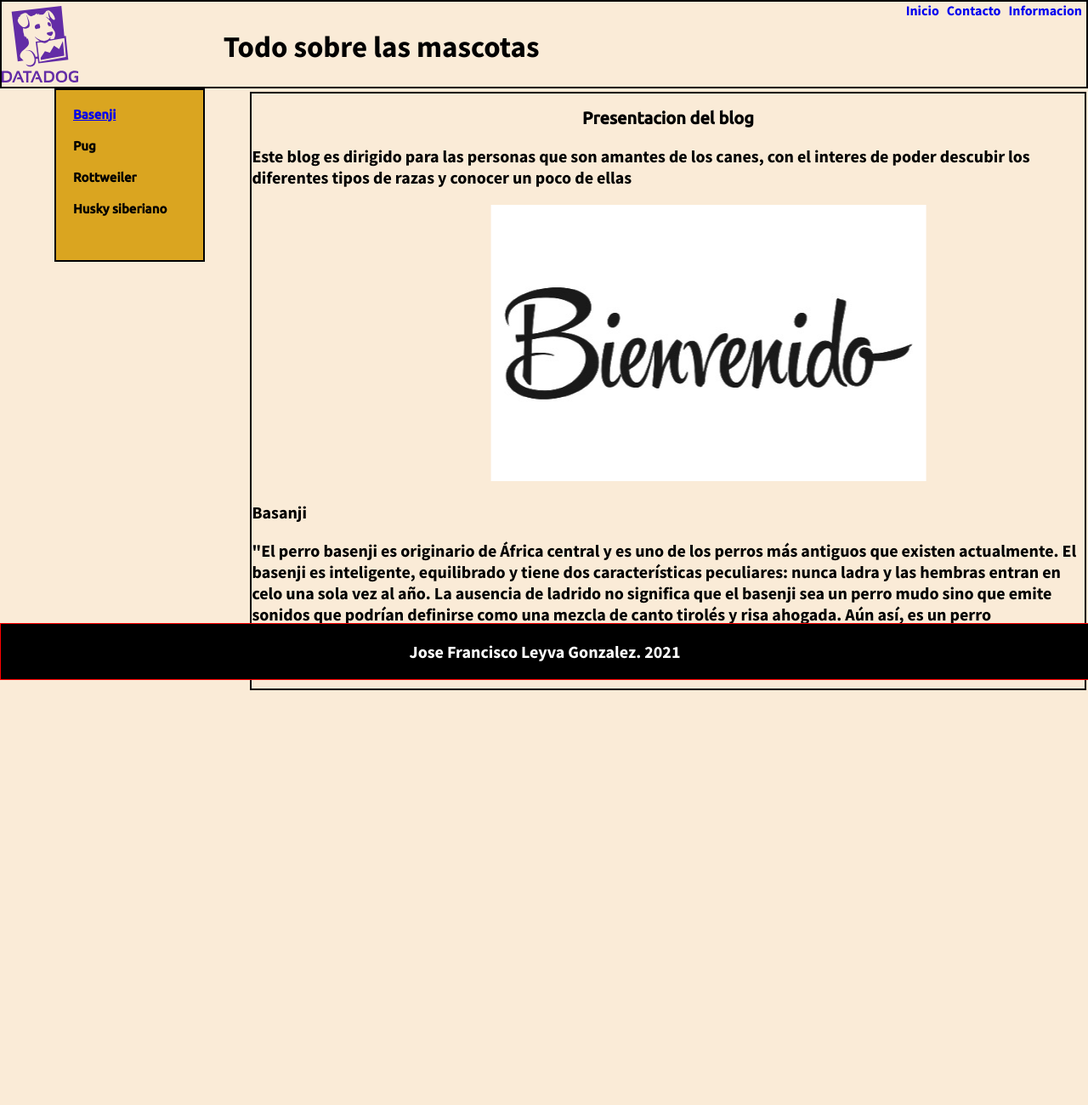
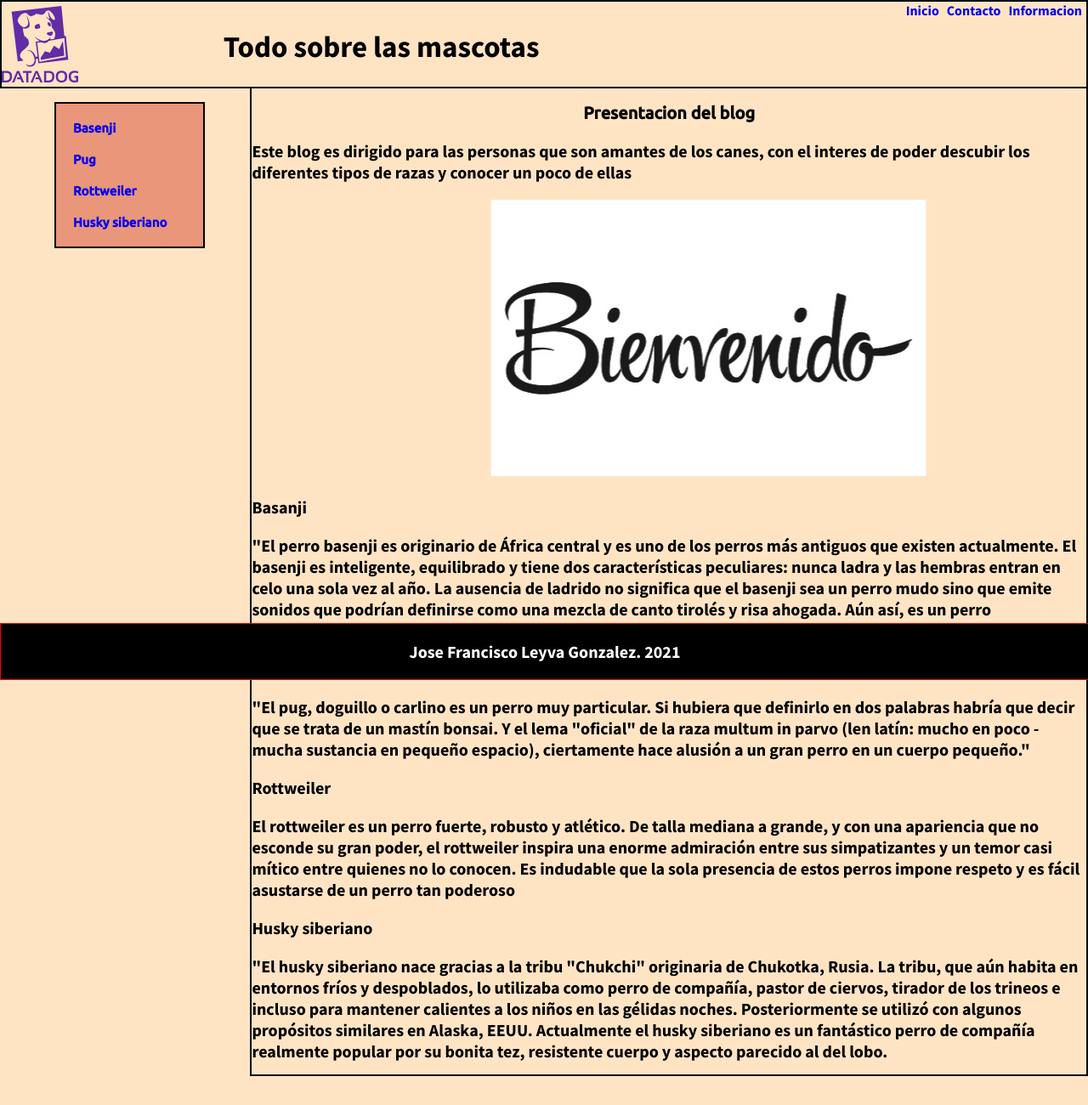
Before and after one commit to 203439/203439, a plain HTML site: page index.html in a window 1280 px wide. Shown: the whole page at 85% size. Before the commit the page ends 1012 px from the top, so only its background shows below. Drawn offline with Linux system fonts and the light colour scheme.

Commit message:
Segundo commit

```diff
--- a/assets/css/index.css
+++ b/assets/css/index.css
@@ -6,7 +6,7 @@ body{
     margin: 0;
 }
 body{
-    background-color:antiquewhite;
+    background-color:bisque;
 }
 .imagen {
     width: 90px;
@@ -79,20 +79,23 @@ main{
 .main-texto{
     position: relative;
     display: inline-block;
-    height: 100%;
+    top:8%;
     width:15%;
     border: 2px black;
     border-style: solid;
-    background-color:goldenrod;
+    background-color:darksalmon;
     text-decoration: none;
     list-style: none;
+}
+.main-texto a{
+    text-decoration: none;
 }
 .main-texto2{
     position: relative;
     display: inline-block;
-    height: 350%;
-    width: 85%;
-    top: -100%;
+    height: 580%;
+    width: 85.2%;
+    top: -174px;
     left: 20%;
     border: 2px black;
     border-style: solid;
--- a/index.html
+++ b/index.html
@@ -25,18 +25,29 @@
     </header>
     <main>
         <section class="main-texto">
-            <li><a href="#Basanji">Basenji</a></li>
-            <li> Pug</li>
-            <li> Rottweiler</li>
-            <li> Husky siberiano</li>
+            <li><a href="#Can1">Basenji</a></li>
+            <li><a href="#Can2">Pug</a></li>
+            <li><a href="#Can3">Rottweiler</a></li>
+            <li><a href="#Can4">Husky siberiano</a></li>
         </section>
         <section class="main-texto2">
             <h1>Presentacion del blog</h1>
             <p>Este blog es dirigido para las personas que son amantes de los canes, con el interes de poder descubir los diferentes tipos de razas y conocer un poco de ellas</p>
             <img src="./assets/images/bien.jpg" alt="Logo Pagina">
-            <a name="Basanji">
+            <a name="Can1">
             <p>Basanji</p>
             <p>"El perro basenji es originario de África central y es uno de los perros más antiguos que existen actualmente. El basenji es inteligente, equilibrado y tiene dos características peculiares: nunca ladra y las hembras entran en celo una sola vez al año. La ausencia de ladrido no significa que el basenji sea un perro mudo sino que emite sonidos que podrían definirse como una mezcla de canto tirolés y risa ahogada. Aún así, es un perro generalmente callado."</p>
+            <a name="Can2">
+            <p>Pug</p>
+            <p>"El pug, doguillo o carlino es un perro muy particular. Si hubiera que definirlo en dos palabras habría que decir que se trata de un mastín bonsai. Y el lema "oficial" de la raza multum in parvo (len latín: mucho en poco - mucha sustancia en pequeño espacio), ciertamente hace alusión a un gran perro en un cuerpo pequeño."</p>
+            <a name="Can3">
+            <p>Rottweiler</p>
+            <p>El rottweiler es un perro fuerte, robusto y atlético. De talla mediana a grande, y con una apariencia que no esconde su gran poder, el rottweiler inspira una enorme admiración entre sus simpatizantes y un temor casi mítico entre quienes no lo conocen. Es indudable que la sola presencia de estos perros impone respeto y es fácil asustarse de un perro tan poderoso</p>
+            <a name="Can4">
+            <p>Husky siberiano</p>
+            <p>"El husky siberiano nace gracias a la tribu "Chukchi" originaria de Chukotka, Rusia. La tribu, que aún habita en entornos fríos y despoblados, lo utilizaba como perro de compañía, pastor de ciervos, tirador de los trineos e incluso para mantener calientes a los niños en las gélidas noches. Posteriormente se utilizó con algunos propósitos similares en Alaska, EEUU.
+                Actualmente el husky siberiano es un fantástico perro de compañía realmente popular por su bonita tez, resistente cuerpo y aspecto parecido al del lobo.
+            </p>
         </section>
     </main>
     <footer class="box">
```
